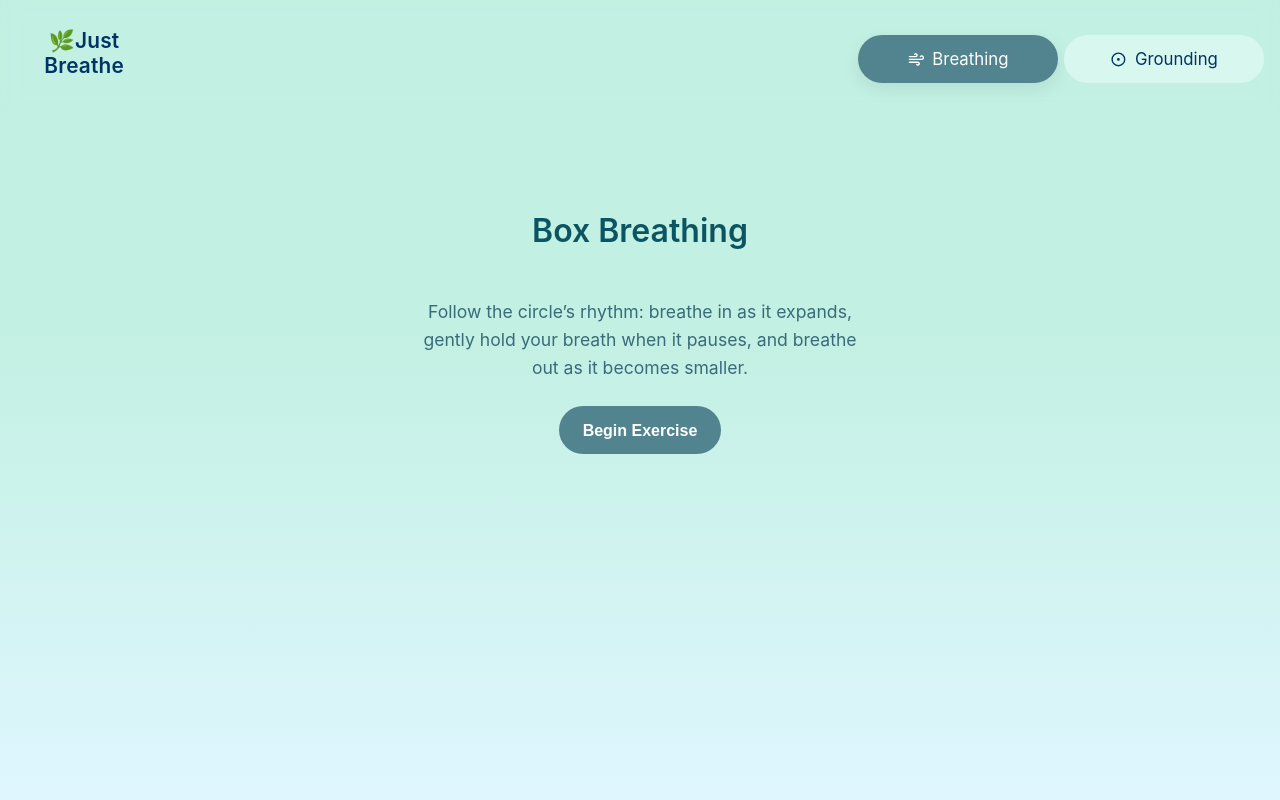
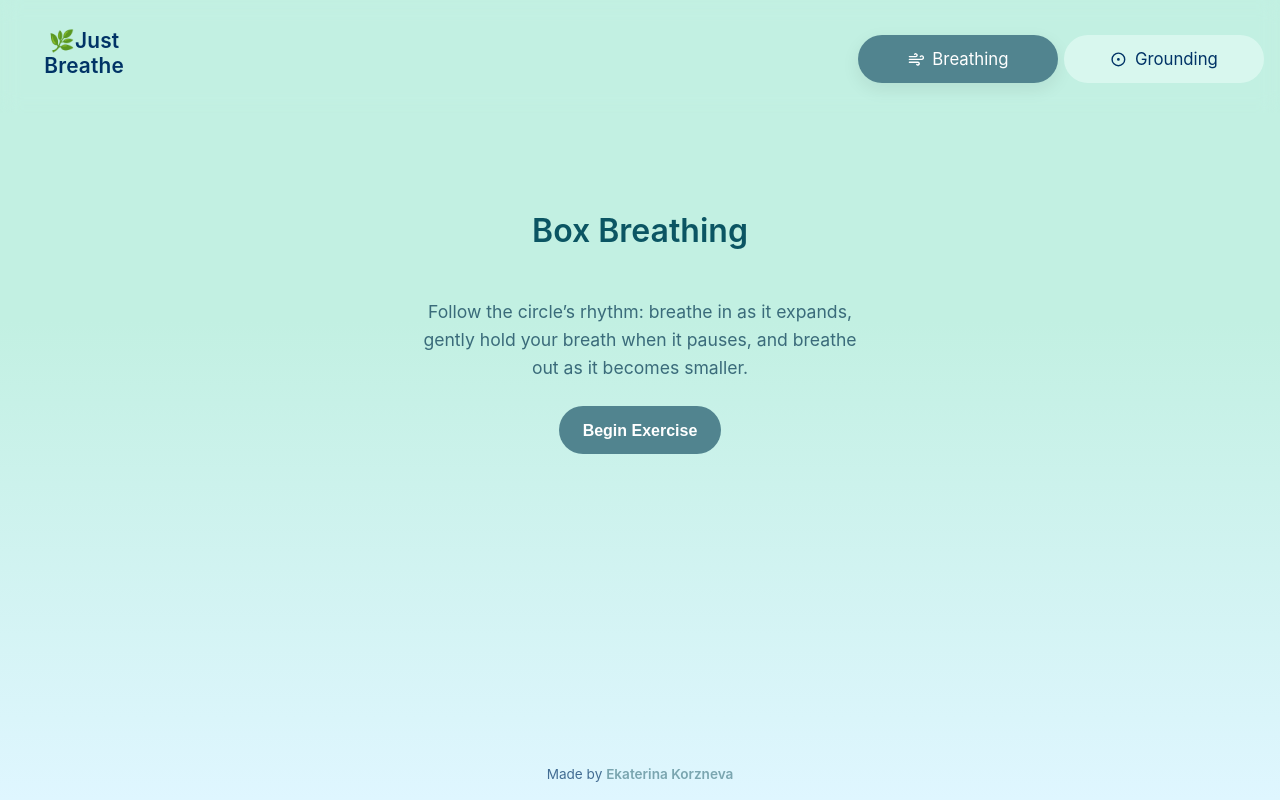
Before and after one commit to Eka1984/panic-tools, a React (Vite) app: page / in a window 1280 px wide. Built offline with nearby package versions, Linux system fonts and the light colour scheme; a web font is replaced by a local one.

Commit message:
feat: add MadeBy component to display author information (#10)
* chore: trigger release

* feat: add MadeBy component to display author information

```diff
--- a/src/App.tsx
+++ b/src/App.tsx
@@ -9,6 +9,7 @@ import NotFound from "./pages/NotFound";
 import ScrollToTop from "./components/ScrollToTop/ScrollToTop";
 import PageContainer from "./components/PageContainer/PageContainer";
 import styles from "./App.module.css";
+import MadeBy from "./components/MadeBy/MadeBy";
 
 export default function App() {
   const location = useLocation();
@@ -27,6 +28,7 @@ export default function App() {
           </Routes>
         </AnimatePresence>
       </PageContainer>
+      <MadeBy />
     </div>
   );
 }
--- /dev/null
+++ b/src/components/MadeBy/MadeBy.module.css
@@ -0,0 +1,17 @@
+.madeBy {
+  padding: 0 16px 18px;
+  text-align: center;
+  font-size: 0.85rem;
+  color: var(--text);
+  opacity: 0.7;
+}
+
+.madeBy a {
+  color: var(--accent);
+  font-weight: 600;
+  text-decoration: none;
+}
+
+.madeBy a:hover {
+  text-decoration: underline;
+}
--- /dev/null
+++ b/src/components/MadeBy/MadeBy.tsx
@@ -0,0 +1,16 @@
+import styles from "./MadeBy.module.css";
+
+export default function MadeBy() {
+  return (
+    <div className={styles.madeBy}>
+      Made by{" "}
+      <a
+        href="https://eka1984.github.io/Portfolio-web-site/"
+        target="_blank"
+        rel="noreferrer"
+      >
+        Ekaterina Korzneva
+      </a>
+    </div>
+  );
+}
```
